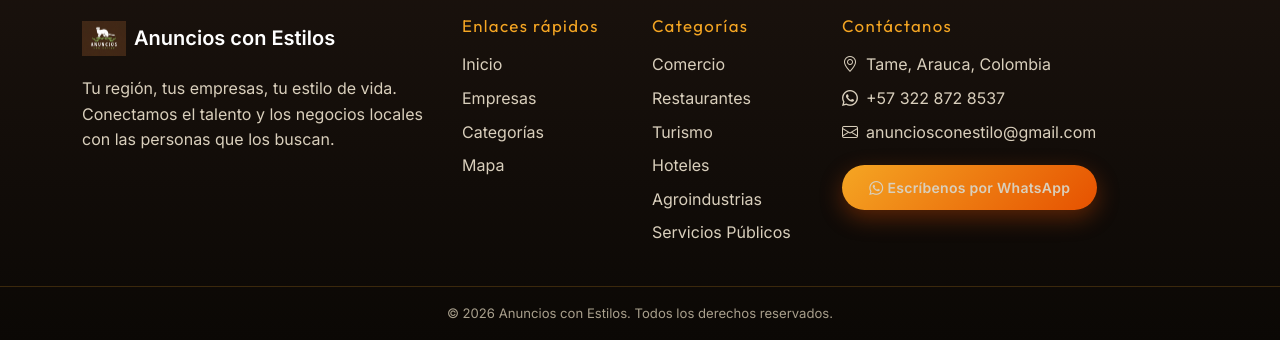
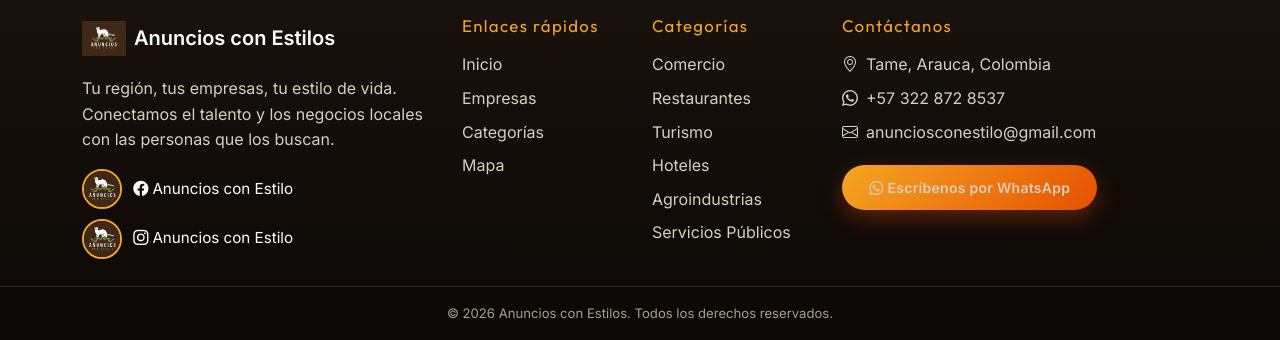
Before and after one commit to jhonalex4028-svg/anuncios-con-estilo, a PHP site: page /mapa.html in a window 1280 px wide. Shown: the part 965-1305 px from the top of the page. Run offline with PHP 8.4, Linux system fonts and the light colour scheme; data that the repository does not hold is empty; some web fonts are replaced.

Commit message:
Restaurar Facebook e Instagram del footer y mejorar el README
El código queda igual al zip anuncios_con_estilos_llanero. El README
ahora describe el proyecto, sus funcionalidades y cómo publicarlo.

Co-Authored-By: Claude Opus 5.5 <noreply@anthropic.com>
Claude-Session: https://claude.ai/code/session_0178uRKu5BqTXQJgCvF9t8Z3

```diff
--- a/css/style.css
+++ b/css/style.css
@@ -356,6 +356,10 @@ a:hover { color: #FFC764; }
 .footer-aces .social-circle { width: 38px; height: 38px; border-radius: 50%; background: rgba(245, 166, 35, .14); display: flex; align-items: center; justify-content: center; color: var(--amber); margin-right: .5rem; }
 .footer-aces .social-circle:hover { background: var(--amber); color: #1A0E00; }
 .footer-bottom { border-top: 1px solid rgba(245, 166, 35, .2); font-size: .82rem; color: #A89F8C; }
+.footer-redes { display: flex; flex-direction: column; gap: .6rem; }
+.footer-red { display: inline-flex; align-items: center; gap: .7rem; color: #fff !important; font-size: .95rem; }
+.footer-red img { width: 40px; height: 40px; border-radius: 50%; object-fit: cover; object-position: 40% 30%; border: 2px solid var(--amber); }
+.footer-red:hover { opacity: .85; }
 
 /* ---------- Genéricos ---------- */
 .badge-cat { border-radius: 50px; padding: .4rem .9rem; font-size: .8rem; font-weight: 600; border: 1px solid rgba(245, 166, 35, .35); color: var(--cream); background: rgba(245, 166, 35, .08); }
--- a/js/main.js
+++ b/js/main.js
@@ -63,6 +63,16 @@ function renderFooter() {
             <span class="fw-bold text-white fs-5">Anuncios con Estilos</span>
           </a>
           <p>Tu región, tus empresas, tu estilo de vida. Conectamos el talento y los negocios locales con las personas que los buscan.</p>
+          <div class="footer-redes mt-3">
+            <a href="#" class="footer-red" title="Facebook: Anuncios con Estilo">
+              <img src="imagenes/logo.png" alt="Logo Anuncios con Estilo">
+              <span><i class="bi bi-facebook me-1"></i>Anuncios con Estilo</span>
+            </a>
+            <a href="#" class="footer-red" title="Instagram: Anuncios con Estilo">
+              <img src="imagenes/logo.png" alt="Logo Anuncios con Estilo">
+              <span><i class="bi bi-instagram me-1"></i>Anuncios con Estilo</span>
+            </a>
+          </div>
         </div>
         <div class="col-lg-2 col-6">
           <h6>Enlaces rápidos</h6>
```
Also changed, not shown: README.md.
